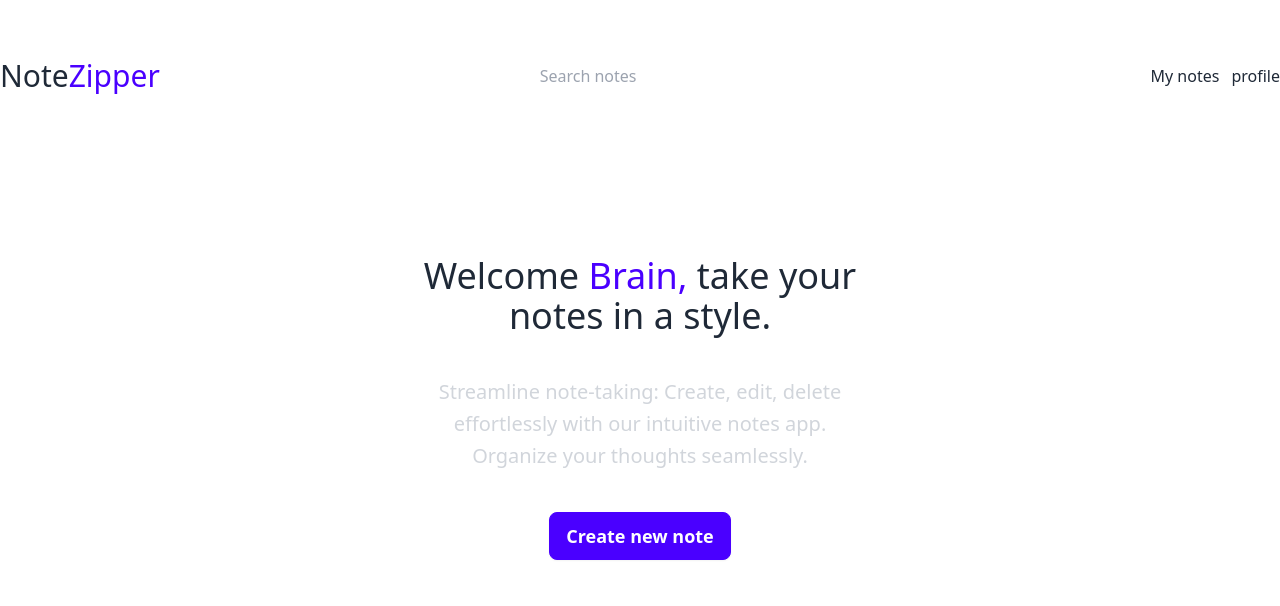
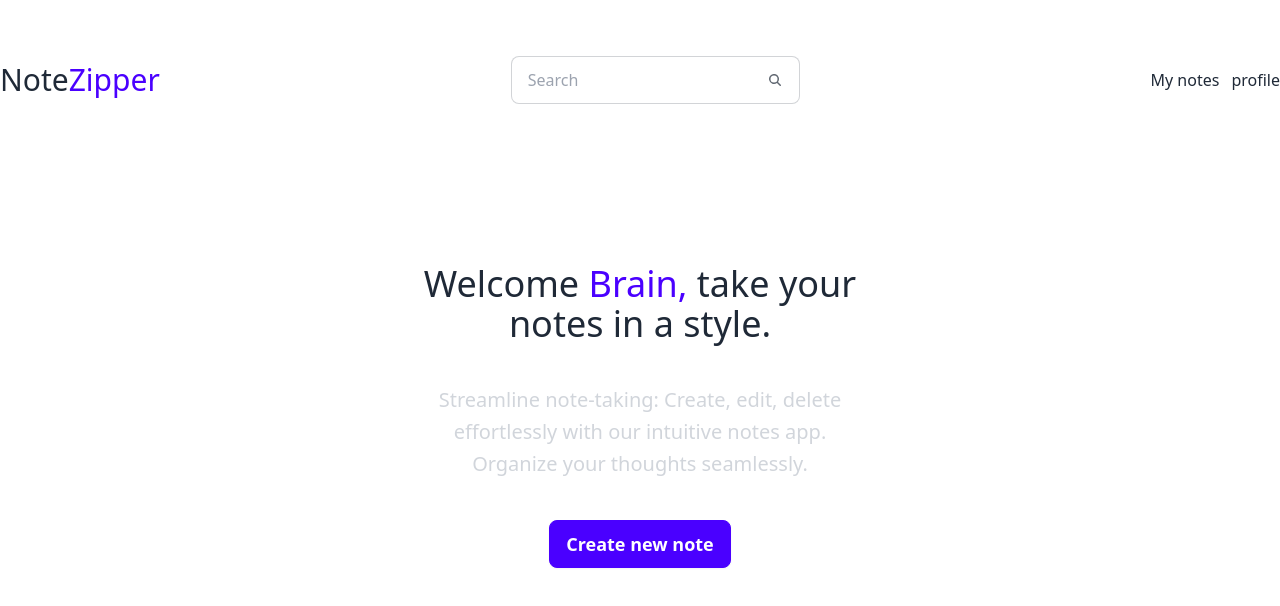
Before and after one commit to brain-ambani/notes-app-mern, a React (Create React App) app in the folder client/: page / in a window 1280 px wide. Shown: the top 606 px of the page. Built offline with nearby package versions, Linux system fonts and the light colour scheme.

Commit message:
updated the nav

```diff
--- a/client/src/components/Navbar.js
+++ b/client/src/components/Navbar.js
@@ -12,11 +12,21 @@
         </Link>
       </div>
       <div>
-        <input
-          type="text"
-          placeholder="Search notes"
-          className="outline-none p-2 rounded-xl"
-        />
+        <label className="input input-bordered flex items-center gap-2">
+          <input type="text" className="grow" placeholder="Search" />
+          <svg
+            xmlns="http://www.w3.org/2000/svg"
+            viewBox="0 0 16 16"
+            fill="currentColor"
+            className="w-4 h-4 opacity-70"
+          >
+            <path
+              fillRule="evenodd"
+              d="M9.965 11.026a5 5 0 1 1 1.06-1.06l2.755 2.754a.75.75 0 1 1-1.06 1.06l-2.755-2.754ZM10.5 7a3.5 3.5 0 1 1-7 0 3.5 3.5 0 0 1 7 0Z"
+              clipRule="evenodd"
+            />
+          </svg>
+        </label>
       </div>
       <div className="flex gap-3">
         <Link to="/notes">
```
